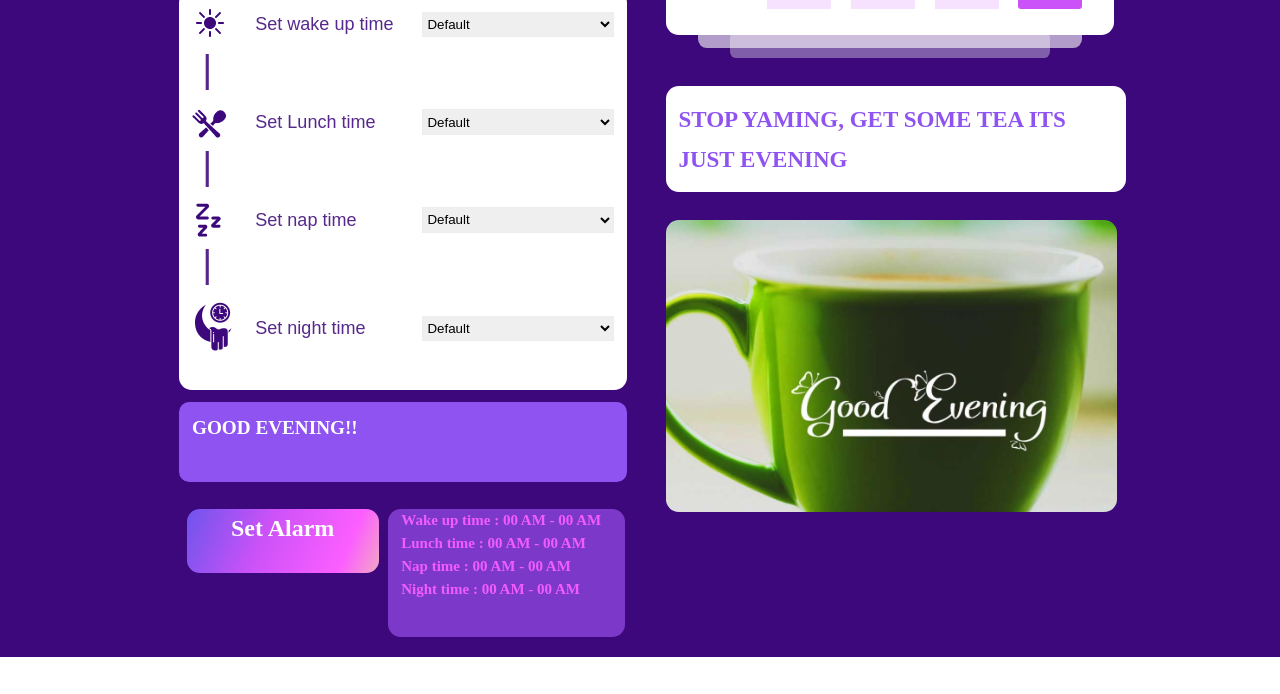
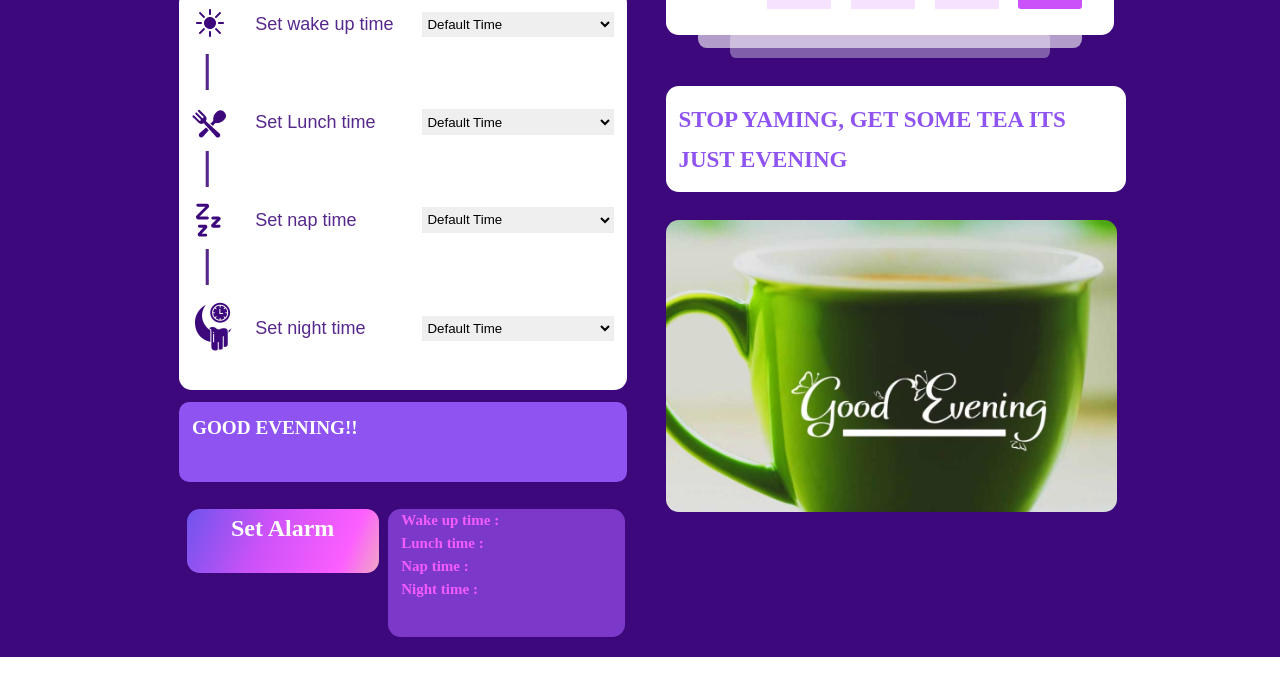
Before and after one commit to artivashnavi/JS-Digital-Clock, a plain HTML site: page index.html in a window 1280 px wide. Shown: the part 106-800 px from the top of the page. Drawn offline with Linux system fonts and the light colour scheme.

Commit message:
Update index.html

```diff
--- a/index.html
+++ b/index.html
@@ -19,19 +19,18 @@
                     <p class="setText">Set wake up time</p>
 
                     <select name="" id="morningtime" class="sel" >
-                        <option value="">Default</option>
-                        <option value="00">12 AM - 01 AM</option>
-                        <option value="01">01 AM - 02 AM</option>
-                        <option value="02">02 AM - 03 AM</option>
-                        <option value="03">03 AM - 04 AM</option>
-                        <option value="04">04 AM - 05 AM</option>
-                        <option value="05">05 AM - 06 AM</option>
-                        <option value="06">06 AM - 07 AM</option>
-                        <option value="07">07 AM - 08 AM</option>
-                        <option value="08">08 AM - 09 AM</option>
-                        <option value="09">09 AM - 10 AM</option>
+                        <option value="0"> Default Time </option>
+                        <option value="1">01 AM - 02 AM</option>
+                        <option value="2">02 AM - 03 AM</option>
+                        <option value="3">03 AM - 04 AM</option>
+                        <option value="4">04 AM - 05 AM</option>
+                        <option value="5">05 AM - 06 AM</option>
+                        <option value="6">06 AM - 07 AM</option>
+                        <option value="7">07 AM - 08 AM</option>
+                        <option value="8">08 AM - 09 AM</option>
+                        <option value="9">09 AM - 10 AM</option>
                         <option value="10">10 AM - 11 AM</option>
-                        <option value="11">11 AM - 12 PM</option>
+                        <option value="11">11 AM - 12 AM</option>
                         <option value="12">12 PM - 01 PM</option>
                         <option value="13">01 PM - 02 PM</option>
                         <option value="14">02 PM - 03 PM</option>
@@ -44,6 +43,7 @@
                         <option value="21">09 PM - 10 PM</option>
                         <option value="22">10 PM - 11 PM</option>
                         <option value="23">11 PM - 12 PM</option>
+                        <option value="24">12 AM - 01 AM</option>
                     </select>
                 </div>
                 <div class="line">|</div>
@@ -51,19 +51,18 @@
                     <img src="./icon.png" alt="" id="im">
                     <p class="setText">Set Lunch time</p>
                     <select name="" id="lunchtime" class="sel" >
-                        <option value="">Default</option>
-                        <option value="00">12 AM - 01 AM</option>
-                        <option value="01">01 AM - 02 AM</option>
-                        <option value="02">02 AM - 03 AM</option>
-                        <option value="03">03 AM - 04 AM</option>
-                        <option value="04">04 AM - 05 AM</option>
-                        <option value="05">05 AM - 06 AM</option>
-                        <option value="06">06 AM - 07 AM</option>
-                        <option value="07">07 AM - 08 AM</option>
-                        <option value="08">08 AM - 09 AM</option>
-                        <option value="09">09 AM - 10 AM</option>
+                        <option value="0"> Default Time </option>
+                        <option value="1">01 AM - 02 AM</option>
+                        <option value="2">02 AM - 03 AM</option>
+                        <option value="3">03 AM - 04 AM</option>
+                        <option value="4">04 AM - 05 AM</option>
+                        <option value="5">05 AM - 06 AM</option>
+                        <option value="6">06 AM - 07 AM</option>
+                        <option value="7">07 AM - 08 AM</option>
+                        <option value="8">08 AM - 09 AM</option>
+                        <option value="9">09 AM - 10 AM</option>
                         <option value="10">10 AM - 11 AM</option>
-                        <option value="11">11 AM - 12 PM</option>
+                        <option value="11">11 AM - 12 AM</option>
                         <option value="12">12 PM - 01 PM</option>
                         <option value="13">01 PM - 02 PM</option>
                         <option value="14">02 PM - 03 PM</option>
@@ -76,6 +75,7 @@
                         <option value="21">09 PM - 10 PM</option>
                         <option value="22">10 PM - 11 PM</option>
                         <option value="23">11 PM - 12 PM</option>
+                        <option value="24">12 AM - 01 AM</option>
                     </select>
                 </div>
                 <div class="line">|</div>
@@ -83,19 +83,18 @@
                     <img src="./nap.png" alt="">
                     <p class="setText">Set nap time</p>
                     <select name="" id="naptime" class="sel" >
-                        <option value="">Default</option>
-                        <option value="00">12 AM - 01 AM</option>
-                        <option value="01">01 AM - 02 AM</option>
-                        <option value="02">02 AM - 03 AM</option>
-                        <option value="03">03 AM - 04 AM</option>
-                        <option value="04">04 AM - 05 AM</option>
-                        <option value="05">05 AM - 06 AM</option>
-                        <option value="06">06 AM - 07 AM</option>
-                        <option value="07">07 AM - 08 AM</option>
-                        <option value="08">08 AM - 09 AM</option>
-                        <option value="09">09 AM - 10 AM</option>
+                        <option value="0"> Default Time </option>
+                        <option value="1">01 AM - 02 AM</option>
+                        <option value="2">02 AM - 03 AM</option>
+                        <option value="3">03 AM - 04 AM</option>
+                        <option value="4">04 AM - 05 AM</option>
+                        <option value="5">05 AM - 06 AM</option>
+                        <option value="6">06 AM - 07 AM</option>
+                        <option value="7">07 AM - 08 AM</option>
+                        <option value="8">08 AM - 09 AM</option>
+                        <option value="9">09 AM - 10 AM</option>
                         <option value="10">10 AM - 11 AM</option>
-                        <option value="11">11 AM - 12 PM</option>
+                        <option value="11">11 AM - 12 AM</option>
                         <option value="12">12 PM - 01 PM</option>
                         <option value="13">01 PM - 02 PM</option>
                         <option value="14">02 PM - 03 PM</option>
@@ -108,6 +107,7 @@
                         <option value="21">09 PM - 10 PM</option>
                         <option value="22">10 PM - 11 PM</option>
                         <option value="23">11 PM - 12 PM</option>
+                        <option value="24">12 AM - 01 AM</option>
                     </select>
                 </div>
                 <div class="line">|</div>
@@ -115,19 +115,18 @@
                     <img src="./Nimg.png" alt="">
                     <p class="setText">Set night time</p>
                     <select name="" id="nighttime" class="sel">
-                        <option value="">Default</option>
-                        <option value="00">12 AM - 01 AM</option>
-                        <option value="01">01 AM - 02 AM</option>
-                        <option value="02">02 AM - 03 AM</option>
-                        <option value="03">03 AM - 04 AM</option>
-                        <option value="04">04 AM - 05 AM</option>
-                        <option value="05">05 AM - 06 AM</option>
-                        <option value="06">06 AM - 07 AM</option>
-                        <option value="07">07 AM - 08 AM</option>
-                        <option value="08">08 AM - 09 AM</option>
-                        <option value="09">09 AM - 10 AM</option>
+                        <option value="0"> Default Time </option>
+                        <option value="1">01 AM - 02 AM</option>
+                        <option value="2">02 AM - 03 AM</option>
+                        <option value="3">03 AM - 04 AM</option>
+                        <option value="4">04 AM - 05 AM</option>
+                        <option value="5">05 AM - 06 AM</option>
+                        <option value="6">06 AM - 07 AM</option>
+                        <option value="7">07 AM - 08 AM</option>
+                        <option value="8">08 AM - 09 AM</option>
+                        <option value="9">09 AM - 10 AM</option>
                         <option value="10">10 AM - 11 AM</option>
-                        <option value="11">11 AM - 12 PM</option>
+                        <option value="11">11 AM - 12 AM</option>
                         <option value="12">12 PM - 01 PM</option>
                         <option value="13">01 PM - 02 PM</option>
                         <option value="14">02 PM - 03 PM</option>
@@ -140,6 +139,7 @@
                         <option value="21">09 PM - 10 PM</option>
                         <option value="22">10 PM - 11 PM</option>
                         <option value="23">11 PM - 12 PM</option>
+                        <option value="24">12 AM - 01 AM</option>
                     </select>
                 </div>
 
@@ -158,10 +158,10 @@
                 <!-- // alarm_detail // wake_up // lunch_time // nap_time // night_time -->
                 <div class="column">
                     <div class="alarm_detail">
-                        <div class="addtext"  id=""> Wake up time : 00 AM - 00 AM</div>
-                        <div class="addtext">Lunch time : 00 AM - 00 AM</div>
-                        <div class="addtext">Nap time : 00 AM - 00 AM</div>
-                        <div class="addtext">Night time : 00 AM - 00 AM</div>
+                        <div class="addtext" > Wake up time : </div>
+                        <div class="addtext">Lunch time : </div>
+                        <div class="addtext">Nap time : </div>
+                        <div class="addtext">Night time : </div>
                     </div>
                 </div>
             </div>
@@ -183,7 +183,7 @@
                 GRAB SOME HEALTHY BREAKFAST!!!
             </div>
             <div id="img">
-                <img src="" alt="" id="imgM" width="400px">
+                <img src="./girl.png" alt="" id="imgM" width="400px">
             </div>
         </div>
     </div>
```
